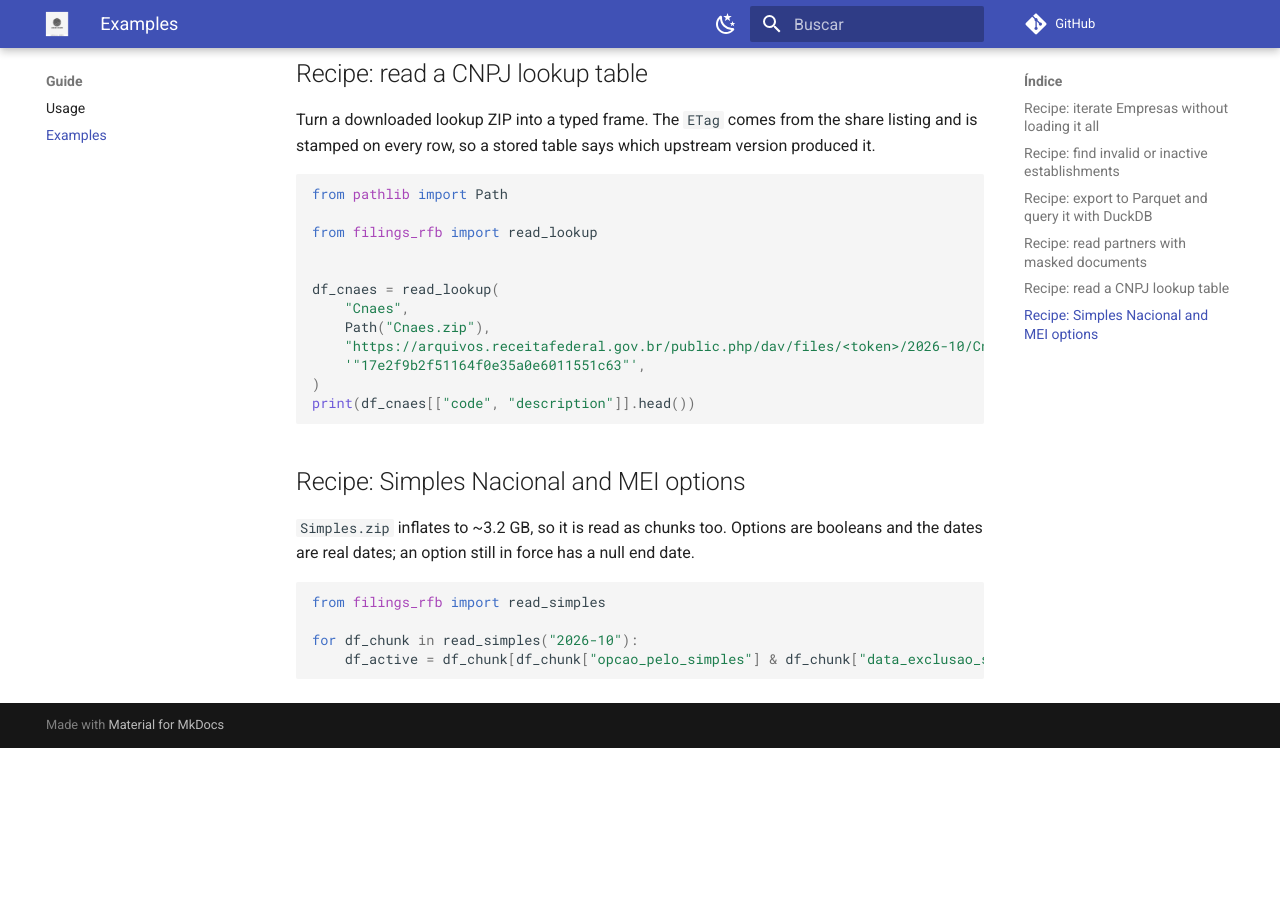
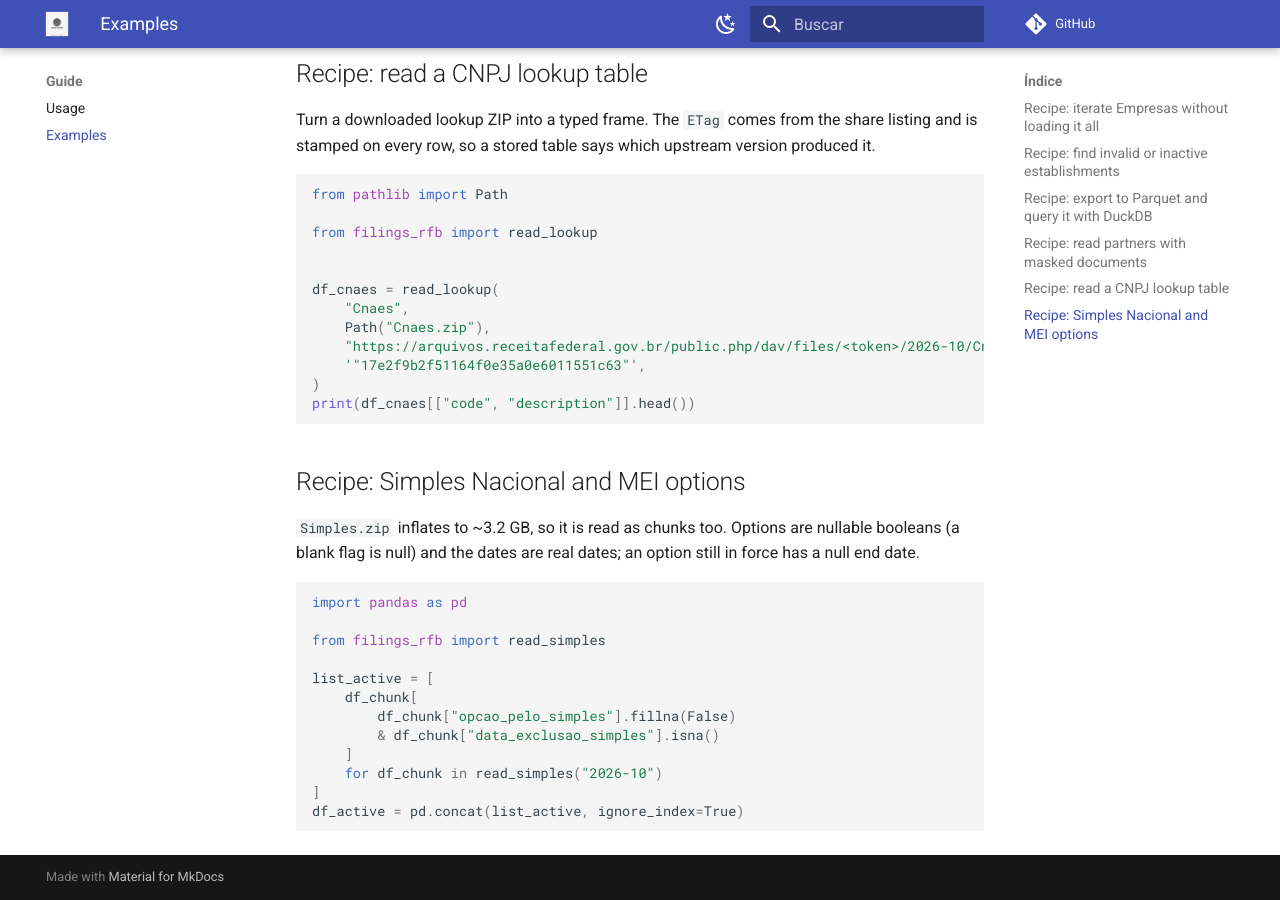
Before and after one commit to guilhermegor/filings-rfb, an MkDocs documentation site: the page built from docs/examples.md, in a window 1280 px wide and 900 px high, scrolled down 1732 px. Built offline with MkDocs 1.6.1 and Material for MkDocs 9.7.7, drawn with Linux system fonts in a browser that asks for light colours; comment, search, counter and statistics services are not loaded; the version menu is left out; before the commit the page ends 2480 px from its top, so only the background shows below that.

Commit message:
docs: fix Simples recipe and nullable flag/date notes
The recipe kept only the last chunk; accumulate and concat instead.
Reference: Simples flags are nullable (blank is null), malformed dates
raise; read_partners documents data_entrada as a date.

````diff
--- a/docs/examples.md
+++ b/docs/examples.md
@@ -98,12 +98,21 @@
 
 ## Recipe: Simples Nacional and MEI options
 
-`Simples.zip` inflates to ~3.2 GB, so it is read as chunks too. Options are booleans and the
-dates are real dates; an option still in force has a null end date.
+`Simples.zip` inflates to ~3.2 GB, so it is read as chunks too. Options are nullable booleans
+(a blank flag is null) and the dates are real dates; an option still in force has a null end
+date.
 
 ```python
+import pandas as pd
+
 from filings_rfb import read_simples
 
-for df_chunk in read_simples("2026-10"):
-    df_active = df_chunk[df_chunk["opcao_pelo_simples"] & df_chunk["data_exclusao_simples"].isna()]
+list_active = [
+    df_chunk[
+        df_chunk["opcao_pelo_simples"].fillna(False)
+        & df_chunk["data_exclusao_simples"].isna()
+    ]
+    for df_chunk in read_simples("2026-10")
+]
+df_active = pd.concat(list_active, ignore_index=True)
 ```
````
Also changed, not shown: docs/api/reference.md (+7 -5 lines).
